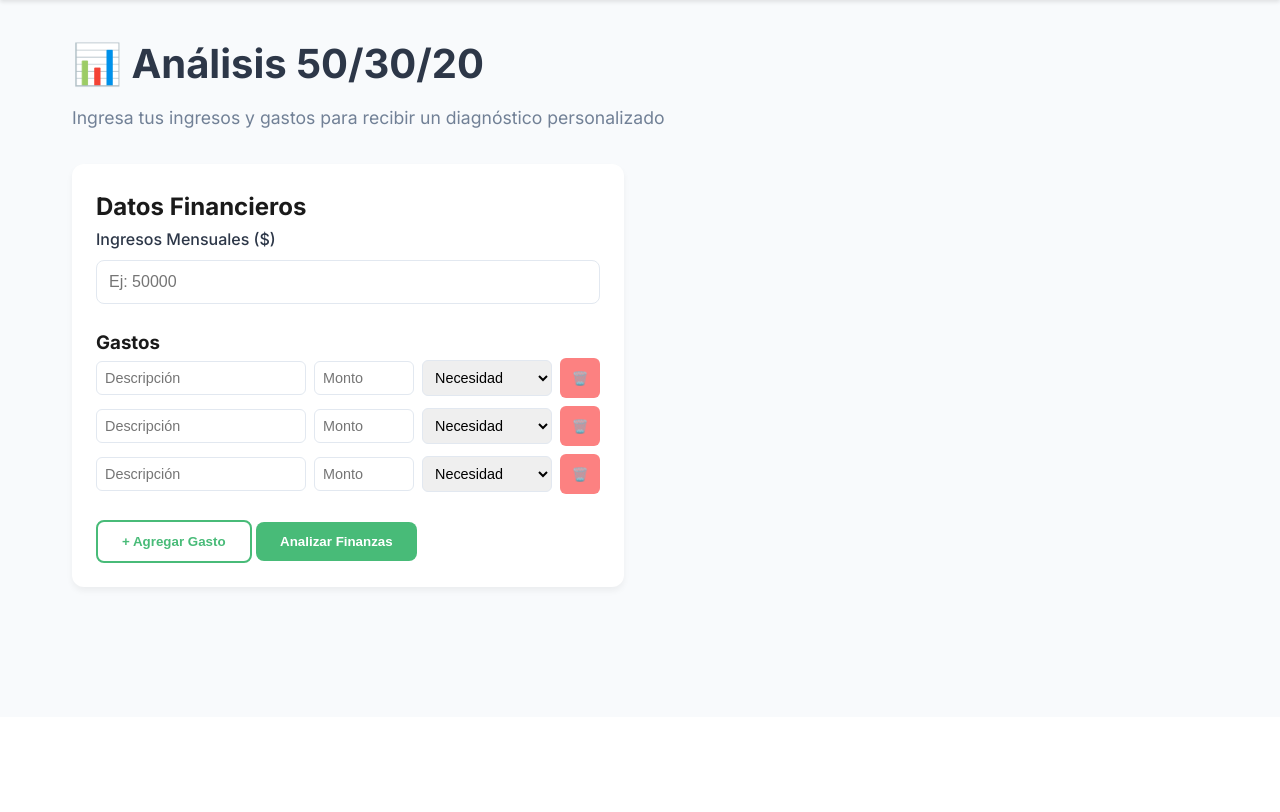
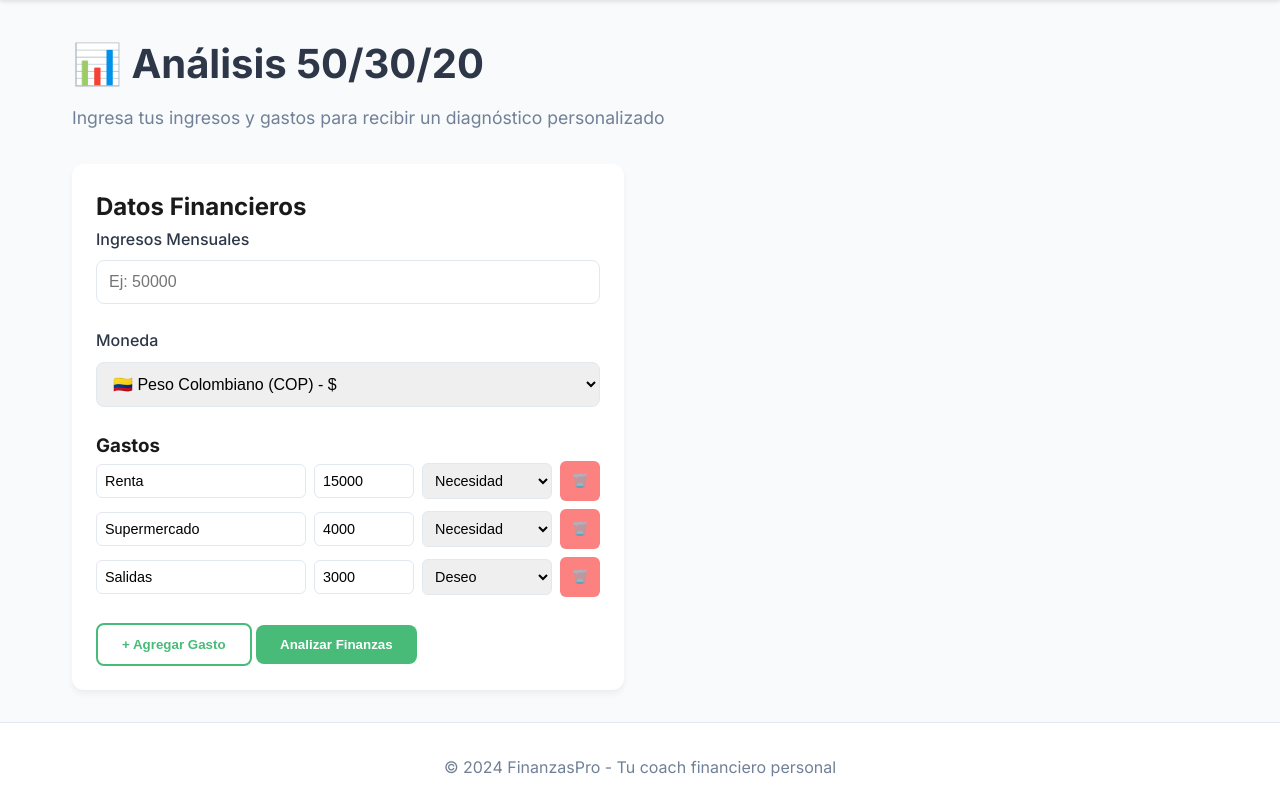
Before and after one commit to zaibort21/finanzas, a Flask app: page /analisis in a window 1280 px wide. Shown: the part 83-895 px from the top of the page. Before the commit the page ends 674 px from the top, so only its background shows below. Run offline with Flask 3, Linux system fonts and the light colour scheme.

Commit message:
Add currency selector to analysis form
Added currency selection to financial analysis form.

```diff
--- a/templates/analisis.html
+++ b/templates/analisis.html
@@ -32,8 +32,22 @@
                 <h2>Datos Financieros</h2>
 
                 <div class="form-group">
-                    <label for="ingresos">Ingresos Mensuales ($)</label>
+                    <label for="ingresos">Ingresos Mensuales</label>
                     <input type="number" id="ingresos" placeholder="Ej: 50000" min="0" step="1000">
+                </div>
+
+                <div class="form-group">
+                    <label for="moneda">Moneda</label>
+                    <select id="moneda" class="moneda-selector">
+                        <option value="COP" selected>🇨🇴 Peso Colombiano (COP) - $</option>
+                        <option value="USD">🇺🇸 Dólar Americano (USD) - US$</option>
+                        <option value="EUR">🇪🇺 Euro (EUR) - €</option>
+                        <option value="MXN">🇲🇽 Peso Mexicano (MXN) - MX$</option>
+                        <option value="ARS">🇦🇷 Peso Argentino (ARS) - AR$</option>
+                        <option value="CLP">🇨🇱 Peso Chileno (CLP) - CL$</option>
+                        <option value="PEN">🇵🇪 Sol Peruano (PEN) - S/</option>
+                        <option value="BRL">🇧🇷 Real Brasileño (BRL) - R$</option>
+                    </select>
                 </div>
 
                 <h3>Gastos</h3>
@@ -41,15 +55,15 @@
                     <!-- Los gastos se agregarán dinámicamente aquí -->
                 </div>
 
-                <button id="agregar-gasto" class="btn-secondary">+ Agregar Gasto</button>
-                <button id="analizar-btn" class="btn-primary" style="margin-top: 20px;">Analizar Finanzas</button>
+                <button type="button" id="agregar-gasto" class="btn-secondary">+ Agregar Gasto</button>
+                <button type="button" id="analizar-btn" class="btn-primary" style="margin-top: 20px;">Analizar Finanzas</button>
             </div>
 
             <div class="result-section card" id="resultados" style="display: none;">
                 <h2>Resultados del Análisis</h2>
 
                 <div class="resumen-ingresos">
-                    <p>Ingresos Mensuales: <strong>$<span id="resumen-ingresos">0</span></strong></p>
+                    <p>Ingresos Mensuales: <strong><span id="resumen-ingresos">0</span></strong></p>
                 </div>
 
                 <div class="grafica-barras">
@@ -87,110 +101,10 @@
         </div>
     </main>
 
-    <script>
-        // Template para gastos
-        let gastoCount = 0;
+    <footer>
+        <p>© 2024 FinanzasPro - Tu coach financiero personal</p>
+    </footer>
 
-        document.getElementById('agregar-gasto').addEventListener('click', function() {
-            const container = document.getElementById('gastos-container');
-            const gastoDiv = document.createElement('div');
-            gastoDiv.className = 'gasto-item';
-            gastoDiv.innerHTML = `
-                <input type="text" placeholder="Descripción" class="gasto-descripcion">
-                <input type="number" placeholder="Monto" class="gasto-monto" min="0" step="100">
-                <select class="gasto-categoria">
-                    <option value="necesidad">Necesidad</option>
-                    <option value="deseo">Deseo</option>
-                    <option value="ahorro">Ahorro/Inversión</option>
-                </select>
-                <button class="btn-eliminar" onclick="this.parentElement.remove()">🗑️</button>
-            `;
-            container.appendChild(gastoDiv);
-            gastoCount++;
-        });
-
-        // Agregar primer gasto por defecto
-        window.onload = function() {
-            document.getElementById('agregar-gasto').click();
-            document.getElementById('agregar-gasto').click();
-            document.getElementById('agregar-gasto').click();
-        };
-
-        document.getElementById('analizar-btn').addEventListener('click', function() {
-            const ingresos = parseFloat(document.getElementById('ingresos').value) || 0;
-
-            const gastos = [];
-            document.querySelectorAll('.gasto-item').forEach(item => {
-                const descripcion = item.querySelector('.gasto-descripcion').value;
-                const monto = parseFloat(item.querySelector('.gasto-monto').value) || 0;
-                const categoria = item.querySelector('.gasto-categoria').value;
-
-                if (monto > 0) {
-                    gastos.push({ descripcion, monto, categoria });
-                }
-            });
-
-            if (ingresos <= 0) {
-                alert('Por favor ingresa tus ingresos mensuales');
-                return;
-            }
-
-            if (gastos.length === 0) {
-                alert('Agrega al menos un gasto');
-                return;
-            }
-
-            // Enviar al backend
-            fetch('/api/analizar', {
-                method: 'POST',
-                headers: { 'Content-Type': 'application/json' },
-                body: JSON.stringify({ ingresos, gastos })
-            })
-            .then(response => response.json())
-            .then(data => {
-                mostrarResultados(data);
-            });
-        });
-
-        function mostrarResultados(data) {
-            document.getElementById('resultados').style.display = 'block';
-
-            // Actualizar resumen
-            document.getElementById('resumen-ingresos').textContent = data.ingresos.toLocaleString('es-MX');
-
-            // Actualizar barras
-            document.getElementById('barra-necesidades').style.width = data.porcentajes.necesidades + '%';
-            document.getElementById('porc-necesidades').textContent = data.porcentajes.necesidades + '%';
-
-            document.getElementById('barra-deseos').style.width = data.porcentajes.deseos + '%';
-            document.getElementById('porc-deseos').textContent = data.porcentajes.deseos + '%';
-
-            document.getElementById('barra-ahorro').style.width = data.porcentajes.ahorro + '%';
-            document.getElementById('porc-ahorro').textContent = data.porcentajes.ahorro + '%';
-
-            // Mostrar diagnósticos
-            const diagnosticosDiv = document.getElementById('diagnosticos-container');
-            diagnosticosDiv.innerHTML = '<h3>Diagnóstico Personalizado</h3>';
-
-            data.diagnosticos.forEach(diag => {
-                const diagElement = document.createElement('div');
-                diagElement.className = `diagnostico diagnostico-${diag.tipo}`;
-                diagElement.innerHTML = `
-                    <p class="diagnostico-mensaje">${diag.mensaje}</p>
-                    <p class="diagnostico-consejo">💡 ${diag.consejo}</p>
-                `;
-                diagnosticosDiv.appendChild(diagElement);
-            });
-
-            // Mostrar ahorro disponible
-            const ahorroDiv = document.getElementById('ahorro-disponible-container');
-            ahorroDiv.innerHTML = `
-                <h3>💰 Ahorro Disponible para Metas</h3>
-                <p class="ahorro-monto">$${data.ahorro_disponible.toLocaleString('es-MX')} mensuales</p>
-                <p class="ahorro-texto">Este es el dinero que podrías destinar a nuevas metas de ahorro según la regla 50/30/20.</p>
-                <a href="/metas" class="btn-small">Planificar Meta →</a>
-            `;
-        }
-    </script>
+    <script src="{{ url_for('static', filename='js/script.js') }}"></script>
 </body>
 </html>
```
